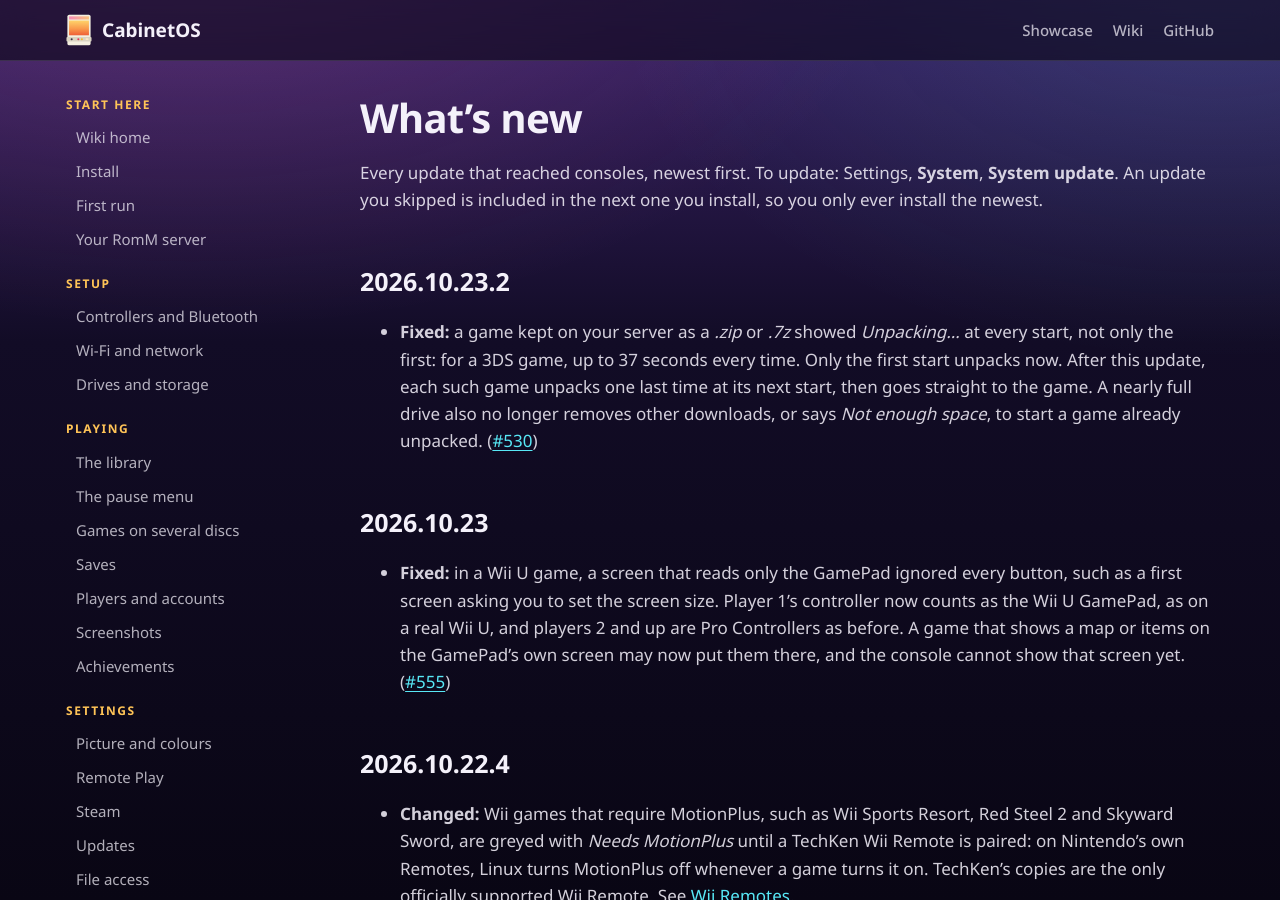
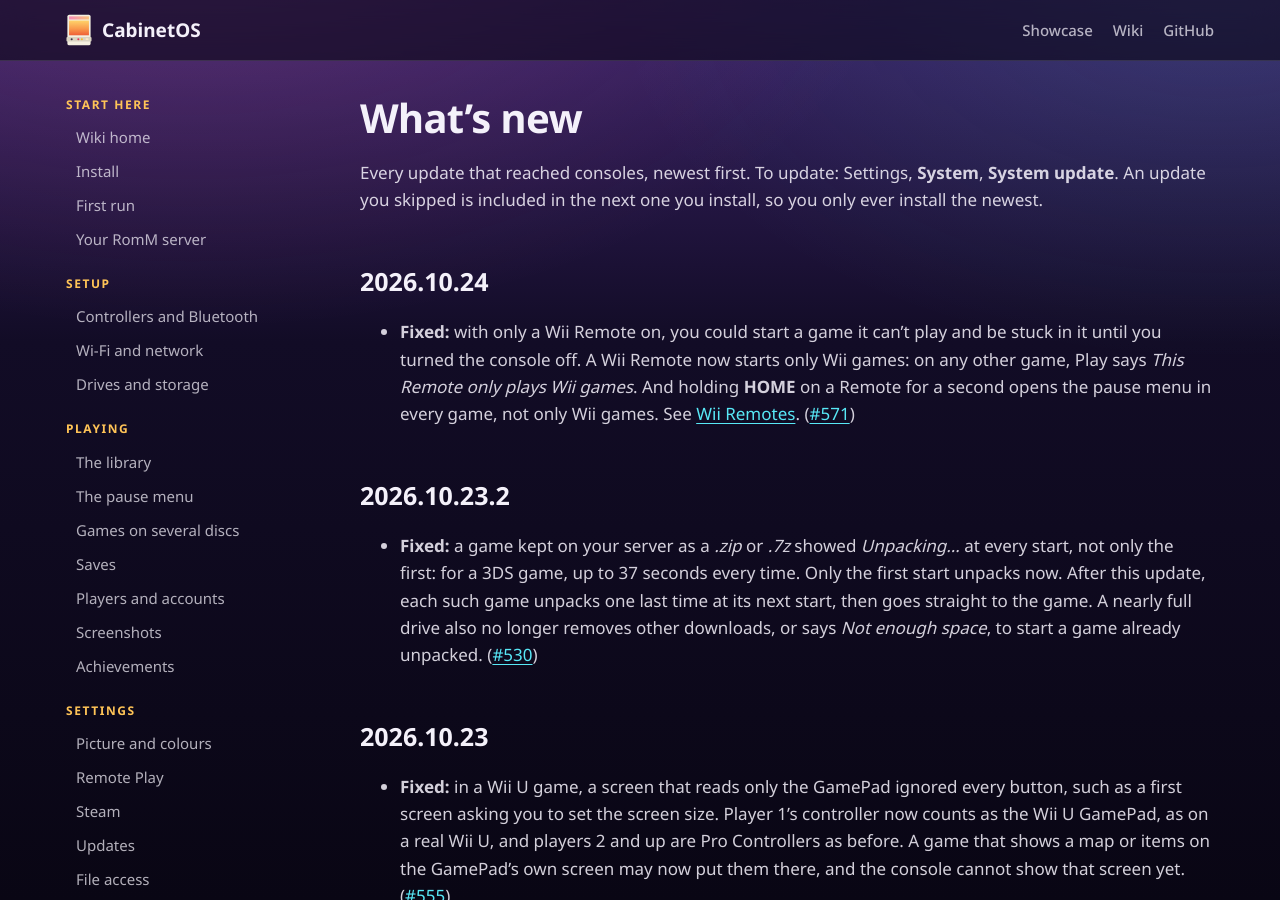
Before and after one commit to MMagTech/cabinetos, a Jekyll site: the page built from docs/wiki/changelog.md, in a window 1280 px wide and 900 px high. Built offline with Jekyll 4.4.1, drawn with Linux system fonts in a browser that asks for light colours; our own code applies the rules of GitHub Pages for plain Markdown files.

Commit message:
Changelog: #571's entry under its testing image, 2026.10.24; NEXT-SESSION.md says it waits to merge
Co-Authored-By: Claude Opus 5.5 <noreply@anthropic.com>

```diff
--- a/docs/wiki/changelog.md
+++ b/docs/wiki/changelog.md
@@ -3,6 +3,16 @@
 Every update that reached consoles, newest first. To update: Settings,
 **System**, **System update**. An update you skipped is included in the next
 one you install, so you only ever install the newest.
+
+## 2026.10.24 {#v2026-10-24}
+
+- **Fixed:** with only a Wii Remote on, you could start a game it can't play
+  and be stuck in it until you turned the console off. A Wii Remote now
+  starts only Wii games: on any other game, Play says *This Remote only plays
+  Wii games*. And holding **HOME** on a Remote for a second opens the pause
+  menu in every game, not only Wii games. See
+  [Wii Remotes](controllers.md#wii-remotes).
+  ([#571](https://github.com/MMagTech/cabinetos/pull/571))
 
 ## 2026.10.23.2 {#v2026-10-23-2}
 
```
Also changed, not shown: docs/NEXT-SESSION.md (+4 -1 lines).
